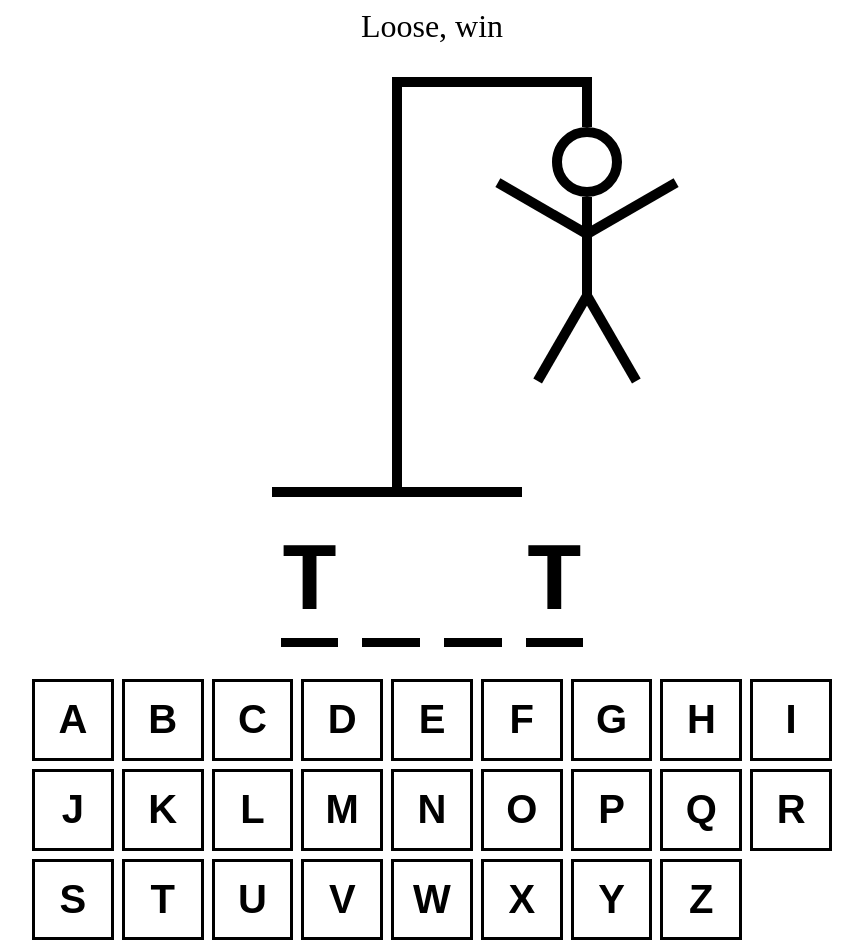
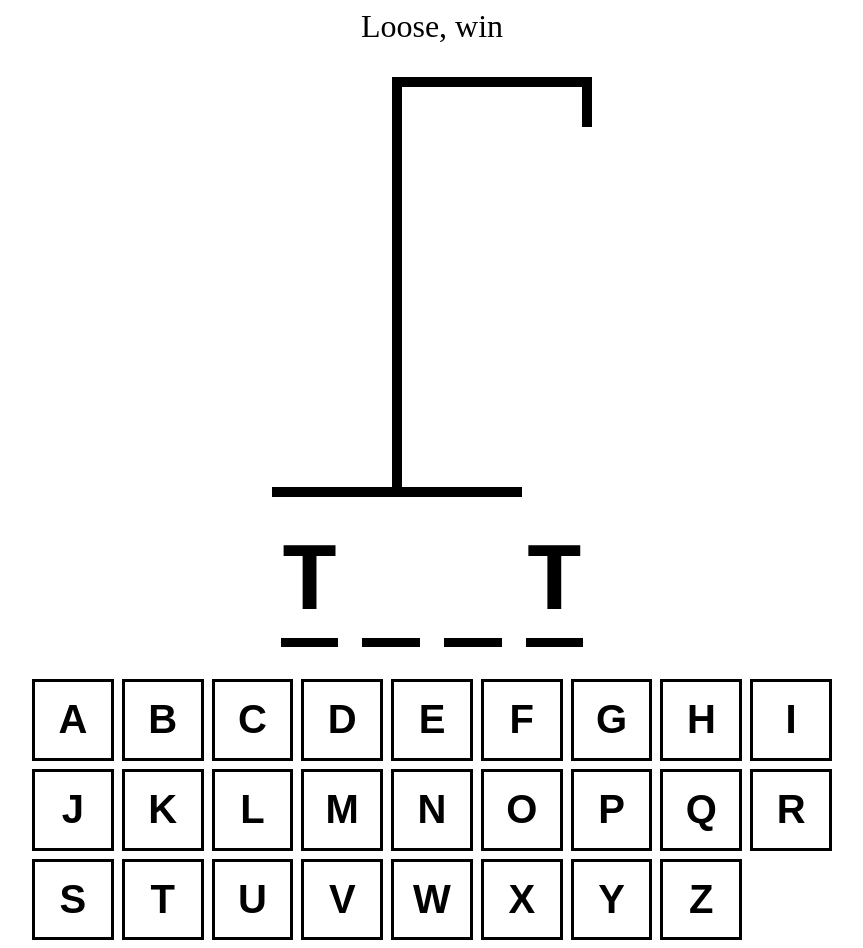
Before and after one commit to VaheStepanyan100/react-hangman, a React (Vite) app: page / in a window 1280 px wide. Shown: the whole page, without its empty margins (208-1071 px from the left). Built offline with nearby package versions, Linux system fonts and the light colour scheme; the HTML template or start-up script is replaced by a standard one.

Commit message:
Add Drawing component logic

```diff
--- a/src/App.tsx
+++ b/src/App.tsx
@@ -9,6 +9,8 @@
     return words[Math.floor(Math.random() * words.length)];
   });
   const [guessedLetters, setGuessedLetters] = useState<string[]>([]);
+
+  const incorrectLetters = guessedLetters.filter(letter => !wordToGuess.includes(letter));
 
   return (
     <div
@@ -24,7 +26,7 @@
       <div style={{ fontSize: '2rem', textAlign: 'center'}}>
         Loose, win
       </div>
-      <HangmanDrawing />
+      <HangmanDrawing numberOfGuesses={incorrectLetters.length} />
       <HangmanWord />
       <div style={{ alignSelf: 'stretch'}}>
       <Keyboard />
--- a/src/HangmanDrawing.tsx
+++ b/src/HangmanDrawing.tsx
@@ -17,7 +17,7 @@
     style={{
       width: '10px',
       height: '100px',
-      background: "black",
+      background: 'black',
       position: 'absolute',
       top: '120px',
       right: 0,
@@ -26,7 +26,8 @@
 );
 
 const RIGHT_ARM = (
-  <div style={{
+  <div
+    style={{
       width: '100px',
       height: '10px',
       background: 'black',
@@ -34,12 +35,14 @@
       top: '150px',
       right: '-100px',
       rotate: '-30deg',
-    transformOrigin: 'left bottom'
-  }} />
-)
+      transformOrigin: 'left bottom',
+    }}
+  />
+);
 
 const LEFT_ARM = (
-  <div style={{
+  <div
+    style={{
       width: '100px',
       height: '10px',
       background: 'black',
@@ -47,12 +50,14 @@
       top: '150px',
       right: '10px',
       rotate: '30deg',
-    transformOrigin: 'right bottom'
-  }} />
-)
+      transformOrigin: 'right bottom',
+    }}
+  />
+);
 
 const RIGHT_LEG = (
-  <div style={{
+  <div
+    style={{
       width: '100px',
       height: '10px',
       background: 'black',
@@ -60,12 +65,14 @@
       top: '210px',
       right: '-90px',
       rotate: '60deg',
-    transformOrigin: 'left bottom'
-  }} />
-)
+      transformOrigin: 'left bottom',
+    }}
+  />
+);
 
 const LEFT_LEG = (
-  <div style={{
+  <div
+    style={{
       width: '100px',
       height: '10px',
       background: 'black',
@@ -73,19 +80,21 @@
       top: '210px',
       right: 0,
       rotate: '-60deg',
-    transformOrigin: 'right bottom'
-  }} />
-)
+      transformOrigin: 'right bottom',
+    }}
+  />
+);
 
-export function HangmanDrawing() {
+const BODY_PARTS = [HEAD, BODY, RIGHT_ARM, LEFT_ARM, RIGHT_LEG, LEFT_LEG]
+
+type HnagmanDrawingProps = {
+  numberOfGuesses: number;
+}
+
+export function HangmanDrawing({ numberOfGuesses }: HnagmanDrawingProps) {
   return (
     <div style={{ position: 'relative' }}>
-     {HEAD}
-     {BODY}
-     {RIGHT_ARM}
-     {LEFT_ARM}
-     {RIGHT_LEG}
-     {LEFT_LEG}
+      {BODY_PARTS.slice(0, numberOfGuesses)}
       <div
         style={{
           height: '50px',
```
Lines whose indentation alone changed are shown as unchanged.
